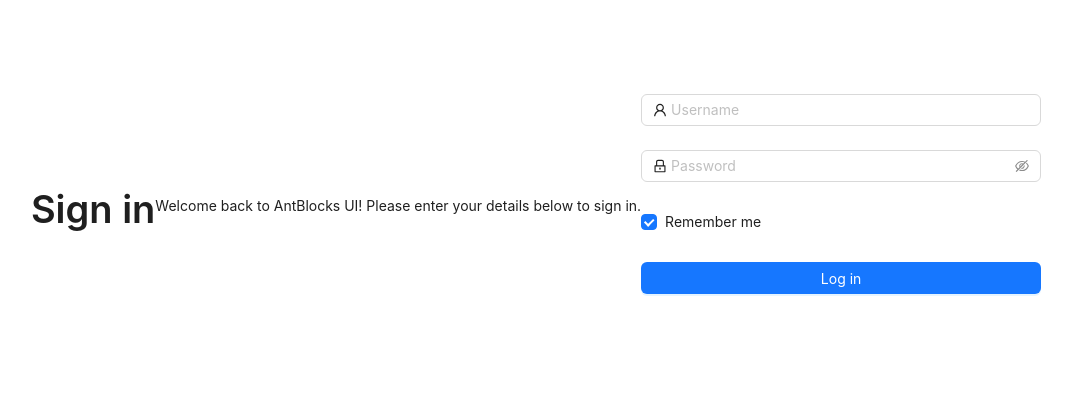
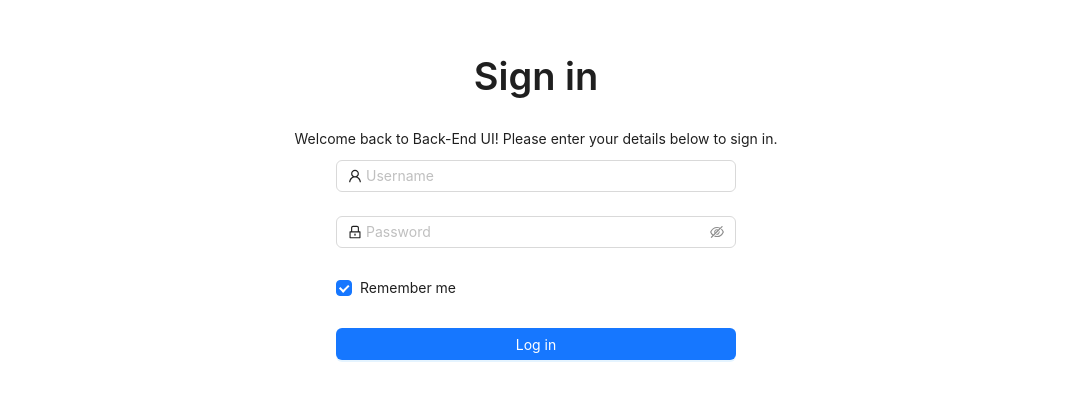
Before and after one commit to sukanprem/Line_Chatbot, a React (Create React App) app in the folder Back/ui-for-back/: page /login in a window 1280 px wide. Shown: the part 194-594 px from the top of the page, without its empty margins (104-1176 px from the left). Built offline with nearby package versions, Linux system fonts and the light colour scheme.

Commit message:
Backend UI is done

```diff
--- /dev/null
+++ b/Back/ui-for-back/src/component/LoginFormPage/LoginFormPage.css
@@ -0,0 +1,21 @@
+.display-flex-column-center {
+    display: flex;
+    flex-direction: column;
+    justify-content: center;
+}
+
+.alignItems-center {
+    align-items: center;
+}
+
+.height-100-vh {
+    height: 100vh;
+}
+
+.padding-top-bottom-8-px {
+    margin: 0.625rem 0 0.625rem 0;
+}
+
+.text-align-center {
+    text-align: center;
+}
--- a/Back/ui-for-back/src/component/LoginFormPage/LoginFormPage.js
+++ b/Back/ui-for-back/src/component/LoginFormPage/LoginFormPage.js
@@ -1,9 +1,11 @@
+import './LoginFormPage.css';
 import React, { useState } from 'react';
 import { Form, Input, Button, Checkbox, message, Typography } from 'antd';
 import { LockOutlined, UserOutlined } from '@ant-design/icons';
 import { useNavigate } from 'react-router-dom';
 import axios from 'axios';
 const { Title, Text } = Typography;
+// import './LoginFormPage.css';
 
 const LoginFormPage = () => {
     const [loading, setLoading] = useState(false);
@@ -32,9 +34,12 @@
     };
 
     return (
-        <div style={{ display: 'flex', justifyContent: 'center', alignItems: 'center', height: '100vh' }}>
+        <div
+            /* style={{ display: 'flex',  flexDirection: 'column',justifyContent: 'center', alignItems: 'center', height: '100vh' }} */
+            className='display-flex-column-center alignItems-center height-100-vh'
+        >
             <Title>Sign in</Title>
-            <Text>Welcome back to AntBlocks UI! Please enter your details below to sign in.</Text>
+            <Text className='padding-top-bottom-8-px'>Welcome back to Back-End UI! Please enter your details below to sign in.</Text>
             <Form
                 name="login_form"
                 className="login-form"
@@ -42,6 +47,10 @@
                 onFinish={onFinish}
                 style={{ maxWidth: '400px', width: '100%' }}
             >
+                {/* <Form.Item>
+                    <Title className='text-align-center'>Sign in</Title>
+                    <Text className='alignItems-center'>Welcome back to AntBlocks UI! Please enter your details below to sign in.</Text>
+                </Form.Item> */}
                 <Form.Item
                     name="username"
                     rules={[{ required: true, message: 'Please enter your username!' }]}
```
Also changed, not shown: 1 other file (tests, documents, lock files or other folders).
